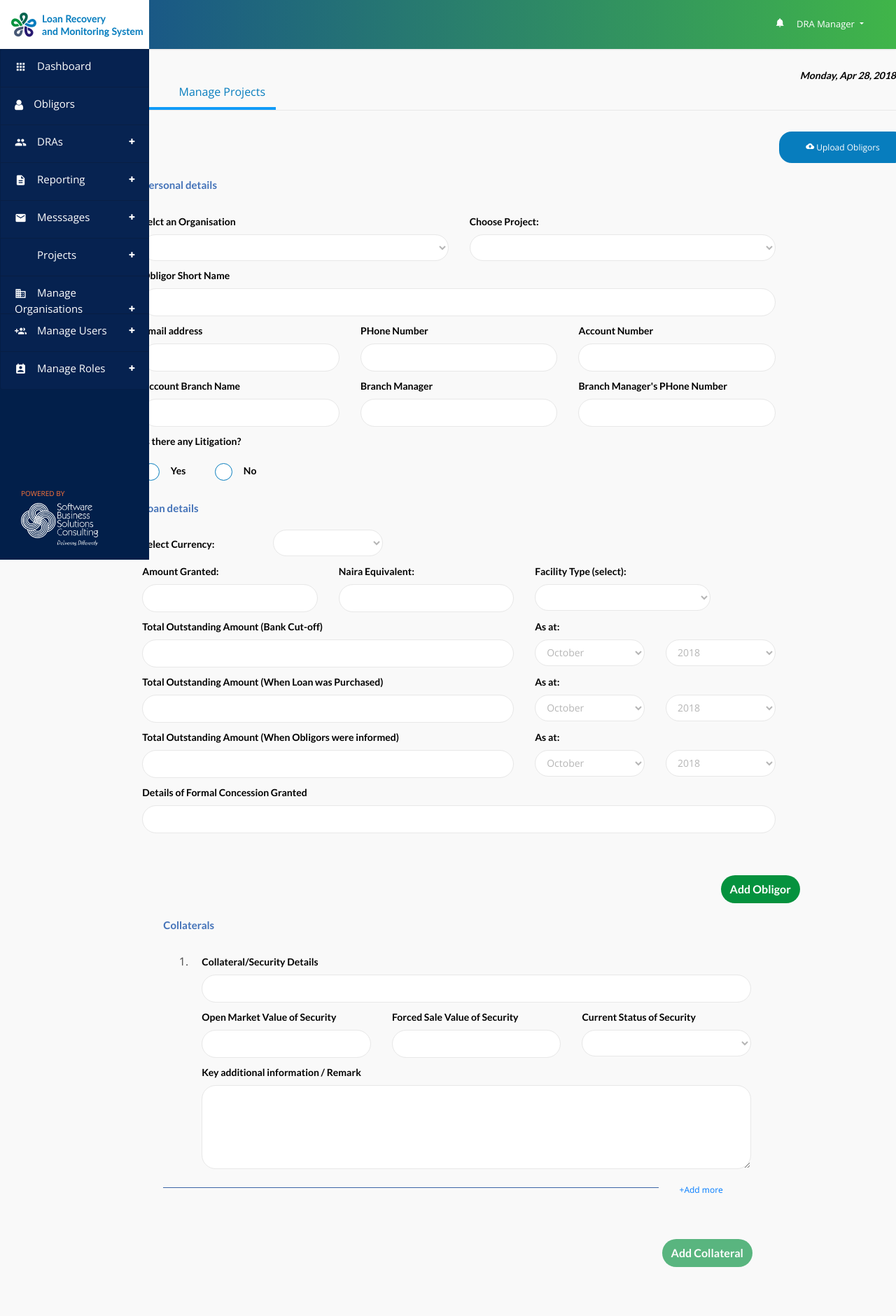
After one commit to 2kama/MyUI, a PHP site: page /addobligor in a window 1280 px wide. The commit adds this page. Shown: the whole page at 70% size. Run offline with PHP 8.4, Linux system fonts and the light colour scheme; lists and menus that the app fills with data are empty.

Commit message:
updated on 22 June, Friday

```diff
--- /dev/null
+++ b/fcaal/addobligor.php
@@ -0,0 +1,322 @@
+
+
+<?php include("header.php"); ?>
+
+
+
+
+
+
+	 <style>
+   	  body {
+   	  	 background: #f9f9f9;
+   	  }
+   </style>
+
+
+				<div class="container first">
+
+					<div class="row">
+
+						<div class="col-md-12 calendar">Monday, Apr 28, 2018</div>
+
+						<div class="col-md-12 pageHead">
+							<div class="topic">
+								<i class="material-icons">branding_watermark</i> Manage Projects
+							</div>
+						</div>
+
+					</div>
+
+
+
+					<div class="row">
+						<button class="btn col-md-2 offset-md-10 flowBtn2" style="margin-top: 30px;height: 45px;border-radius:18px;-webkit-border-radius:18px;"><i class="material-icons">cloud_upload</i> Upload Obligors</button>
+
+						<form class="row">
+
+						<div class="col-md-12 mainPage2">Personal details</div>
+
+
+
+						<div class="col-md-5">
+							<label for="">Selct an Organisation</label>
+							<select name="" id="" class="form-control">
+								<option value=""></option>
+							</select>
+						</div>
+
+						<div class="col-md-5">
+							<label for="">Choose Project:</label>
+							<select name="" id="" class="form-control">
+								<option value=""></option>
+							</select>
+						</div>
+
+						<div class="col-md-10">
+							<label for="">Obligor Short Name</label>
+							<input type="text" class="form-control">
+						</div>
+
+						<div class="col-md-10">
+							<div class="row">
+
+								<div class="col-md-4">
+									<label for="">Email address</label>
+									<input type="email" class="form-control">
+								</div>
+
+								<div class="col-md-4">
+									<label for="">PHone Number</label>
+									<input type="text" class="form-control">
+								</div>
+
+								<div class="col-md-4">
+									<label for="">Account Number</label>
+									<input type="text" class="form-control">
+								</div>
+
+								<div class="col-md-4">
+									<label for="">Account Branch Name</label>
+									<input type="text" class="form-control">
+								</div>
+
+								<div class="col-md-4">
+									<label for="">Branch Manager</label>
+									<input type="text" class="form-control">
+								</div>
+
+								<div class="col-md-4">
+									<label for="">Branch Manager's PHone Number</label>
+									<input type="text" class="form-control">
+								</div>
+
+							</div>
+						</div>
+
+
+						<div class="col-md-3">
+							<label for="">Is there any Litigation?</label>
+
+							<div class="row">
+
+								<div class="col-md-12">
+									<label class="containerss">&nbsp; Yes&emsp;&emsp;&emsp;
+							                 <input type="radio" name="disabled">
+							                 <span class="checkmark"></span>
+							             </label>
+
+
+							             <label class="containerss">&nbsp; No
+							                 <input type="radio" name="disabled">
+							                 <span class="checkmark"></span>
+							             </label>
+								</div>
+
+							</div>
+
+
+						</div>
+
+
+						<div class="col-md-9"></div>
+
+
+
+						<div class="col-md-12 mainPage2">Loan details</div>
+
+
+						<div class="col-md-2">
+							<label for="">Select Currency:</label>
+						</div>
+
+						<div class="col-md-2">
+							<select name="" id="" class="form-control">
+								<option value=""></option>
+							</select>
+						</div>
+
+						<div class="col-md-8"></div>
+
+
+						<div class="col-md-3">
+							<label for="">Amount Granted:</label>
+							<input type="text" class="form-control">
+						</div>
+
+						<div class="col-md-3">
+							<label for="">Naira Equivalent:</label>
+							<input type="text" class="form-control">
+						</div>
+
+
+						<div class="col-md-3">
+							<label for="">Facility Type (select):</label>
+							<select name="" id="" class="form-control">
+								<option value=""></option>
+							</select>
+						</div>
+
+
+						<div class="col-md-6">
+							<label for="">Total Outstanding Amount (Bank Cut-off)</label>
+							<input type="text" class="form-control">
+						</div>
+
+						<div class="col-md-4">
+							<label for="">As at:</label>
+							<div class="row">
+
+								<div class="col-6">
+									<select name="" id="" class="form-control">
+										<option value="">October</option>
+									</select>
+								</div>
+
+								<div class="col-6">
+									<select name="" id="" class="form-control">
+										<option value="">2018</option>
+									</select>
+								</div>
+							</div>
+						</div>
+
+
+
+						<div class="col-md-6">
+							<label for="">Total Outstanding Amount (When Loan was Purchased)</label>
+							<input type="text" class="form-control">
+						</div>
+
+						<div class="col-md-4">
+							<label for="">As at:</label>
+							<div class="row">
+
+								<div class="col-6">
+									<select name="" id="" class="form-control">
+										<option value="">October</option>
+									</select>
+								</div>
+
+								<div class="col-6">
+									<select name="" id="" class="form-control">
+										<option value="">2018</option>
+									</select>
+								</div>
+							</div>
+						</div>
+
+
+
+						<div class="col-md-6">
+							<label for="">Total Outstanding Amount (When Obligors were informed)</label>
+							<input type="text" class="form-control">
+						</div>
+
+						<div class="col-md-4">
+							<label for="">As at:</label>
+							<div class="row">
+
+								<div class="col-6">
+									<select name="" id="" class="form-control">
+										<option value="">October</option>
+									</select>
+								</div>
+
+								<div class="col-6">
+									<select name="" id="" class="form-control">
+										<option value="">2018</option>
+									</select>
+								</div>
+							</div>
+						</div>
+
+
+						<div class="col-md-10">
+							<label for="">Details of Formal Concession Granted</label>
+							<input type="text" class="form-control">
+						</div>
+
+						<div class="col-md-2"></div>
+
+
+					 	<button class="btn offset-md-9">Add Obligor</button>
+
+
+					 </form>
+
+					</div>
+
+
+
+
+
+					<div class="col-md-12 mainPage2">Collaterals</div>
+
+						<form class="col-md-10" action="">
+
+					<ol>
+
+
+						<li class="col-md-12">
+
+							<div class="row">
+
+								<div class="col-md-12">
+									<label for="">Collateral/Security Details</label>
+									<input type="text" class="form-control">
+								</div>
+
+								<div class="col-md-4">
+									<label for="">Open Market Value of Security</label>
+									<input type="text" class="form-control">
+								</div>
+
+								<div class="col-md-4">
+									<label for="">Forced Sale Value of Security</label>
+									<input type="text" class="form-control">
+								</div>
+
+								<div class="col-md-4">
+									<label for="">Current Status of Security</label>
+									<select name="" id="" class="form-control">
+										<option value=""></option>
+									</select>
+								</div>
+
+								<div class="col-md-12">
+									<label for="">Key additional information / Remark</label>
+									<textarea name="" id="" cols="30" rows="10" class="form-control" style="height: 120px;"></textarea>
+								</div>
+
+							</div>
+
+						</li>
+
+
+					</ol>
+
+					<div class="row">
+						<div class="col-md-10"><hr style="width: 100%;background: #4372B8;margin: 0;margin-top: 10px;"></div>
+						<div class="col-md-2"><a href="#" style="font-size: 12px;">+Add more</a></div>
+					</div>
+
+
+					<button class="btn offset-md-10" disabled>Add Collateral</button>
+				</form>
+
+			</div>
+
+
+
+
+
+
+
+
+
+
+
+
+
+<?php include("footer.php"); ?>
--- a/fcaal/css/main.css
+++ b/fcaal/css/main.css
@@ -71,7 +71,7 @@ html, body {
   background-color: #fff;
   float: left;
   border-radius: 50%;
-  border: 1px solid #3C9B34;
+  border: 1px solid #077DBE;
 }
 
 /* On mouse-over, add a grey background color */
@@ -81,7 +81,7 @@ html, body {
 
 /* When the checkbox is checked, add a blue background */
 .containers input:checked ~ .checkmark {
-  background-color: #3C9B34;
+  background-color: #077DBE;
 }
 
 /* Create the checkmark/indicator (hidden when not checked) */
@@ -118,12 +118,13 @@ html, body {
   padding-left: 35px;
   margin-bottom: 12px;
   cursor: pointer;
-  font-size: 22px;
+  font-size: 14px;
   -webkit-user-select: none;
   -moz-user-select: none;
   -ms-user-select: none;
   user-select: none;
   padding-top: 13px;
+  float: left;
 }
 
 /* Hide the browser's default radio button */
@@ -141,7 +142,7 @@ html, body {
   width: 25px;
   background-color: #fff;
   border-radius: 50%;
-  border: 1px solid #3C9B34;
+  border: 1px solid #077DBE;
   margin-top: 13px;
 }
 
@@ -174,7 +175,7 @@ html, body {
   width: 13px;
   height: 13px;
   border-radius: 50%;
-  background: #3C9B34;
+  background: #077DBE;
 }
 
 
@@ -498,12 +499,21 @@ table tbody td a {
    font-family: "Lato";
    font-weight: 600;
 }
+.mainPage2 {
+   color: #4372B8;
+   font-size: 15px;
+   font-family: "Lato";
+   font-weight: 600;
+   margin-top: 20px;
+   margin-bottom: 20px;
+}
 hr {
    width: 10%;
    margin-left: 45%;
    margin-right: 45%;
    color: #E8E8E8;
    margin-top: 7px;
+
 
 }
 .mainPage span {
```
